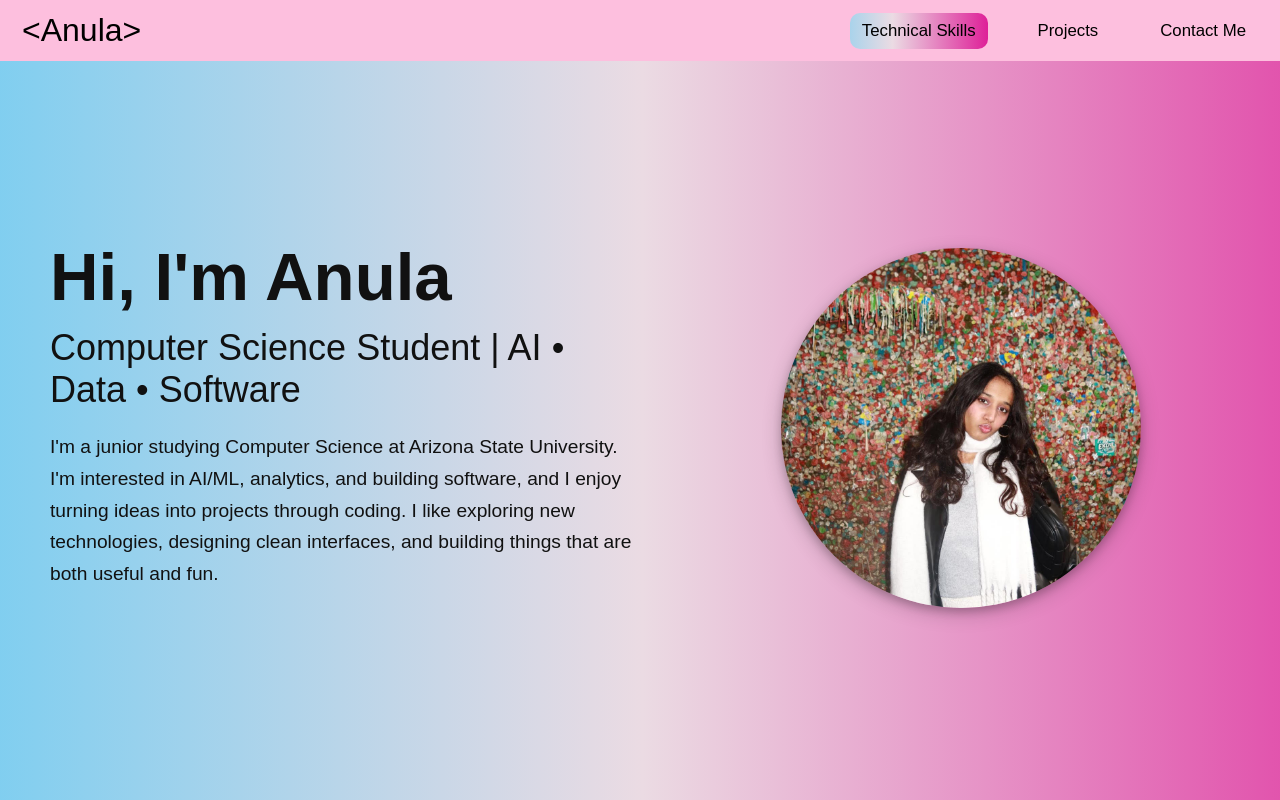
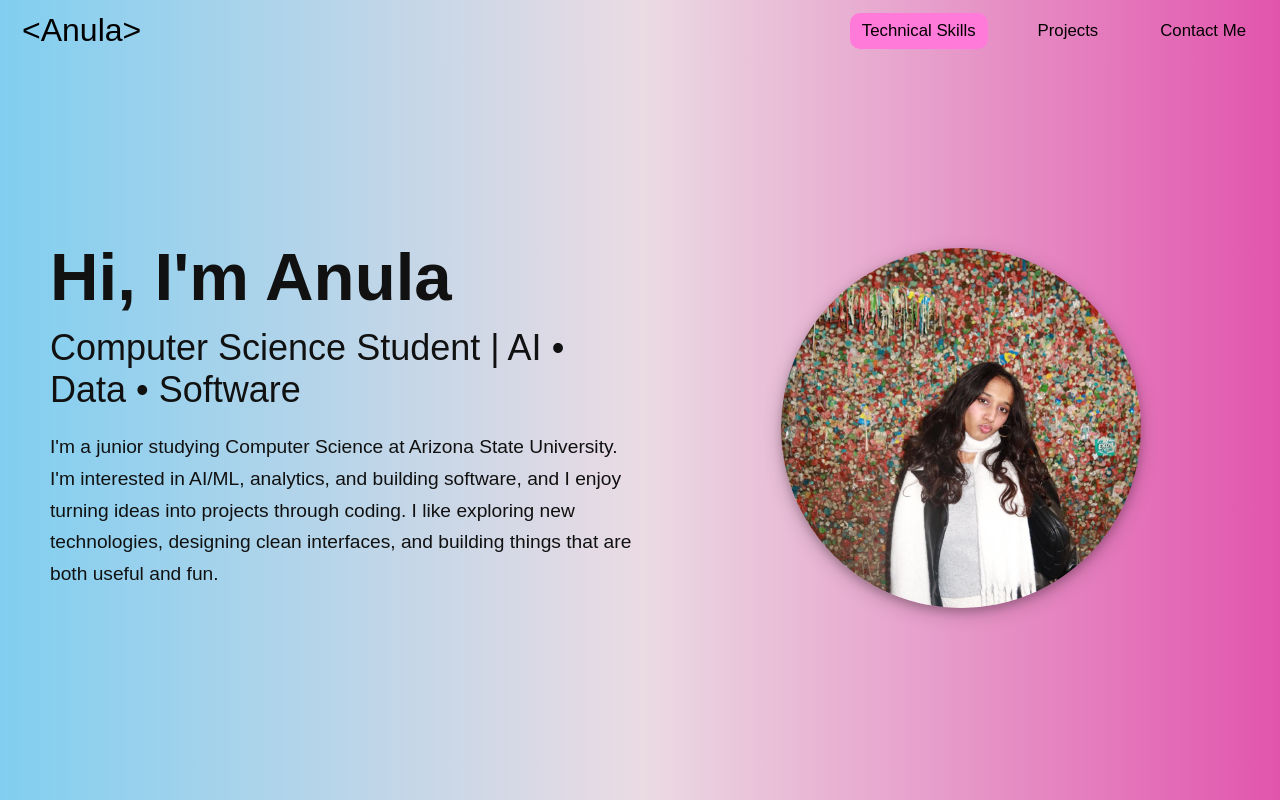
Before and after one commit to anula513/anulaportfolio, a React (Vite) app: page / in a window 1280 px wide. In both pictures the pointer is over the link "Technical Skills". Shown: the top 800 px of the page. Built offline with nearby package versions, Linux system fonts and the light colour scheme.

Commit message:
navbar bg update

```diff
--- a/src/App.css
+++ b/src/App.css
@@ -1,5 +1,7 @@
 .navbar-custom {
-  background-color: rgb(253, 191, 222);
+  background-image: linear-gradient(90deg, rgb(76, 200, 246), rgb(235, 219, 227), rgb(221, 16, 146));
+  background-size: 150% 150%;
+  animation: grad 5s linear infinite;
   padding: 12px 22px;
   width: 100%;
   position: fixed;
@@ -31,9 +33,7 @@
 }
 
 .nav-links a:hover {
-  background-image: linear-gradient(90deg, rgb(76, 200, 246), rgb(235, 219, 227), rgb(221, 16, 146));
-  background-size: 150% 150%;
-  animation: grad 5s linear infinite;
+  background-color: rgb(255, 122, 217);
 }
 
 .hero-section {
```
